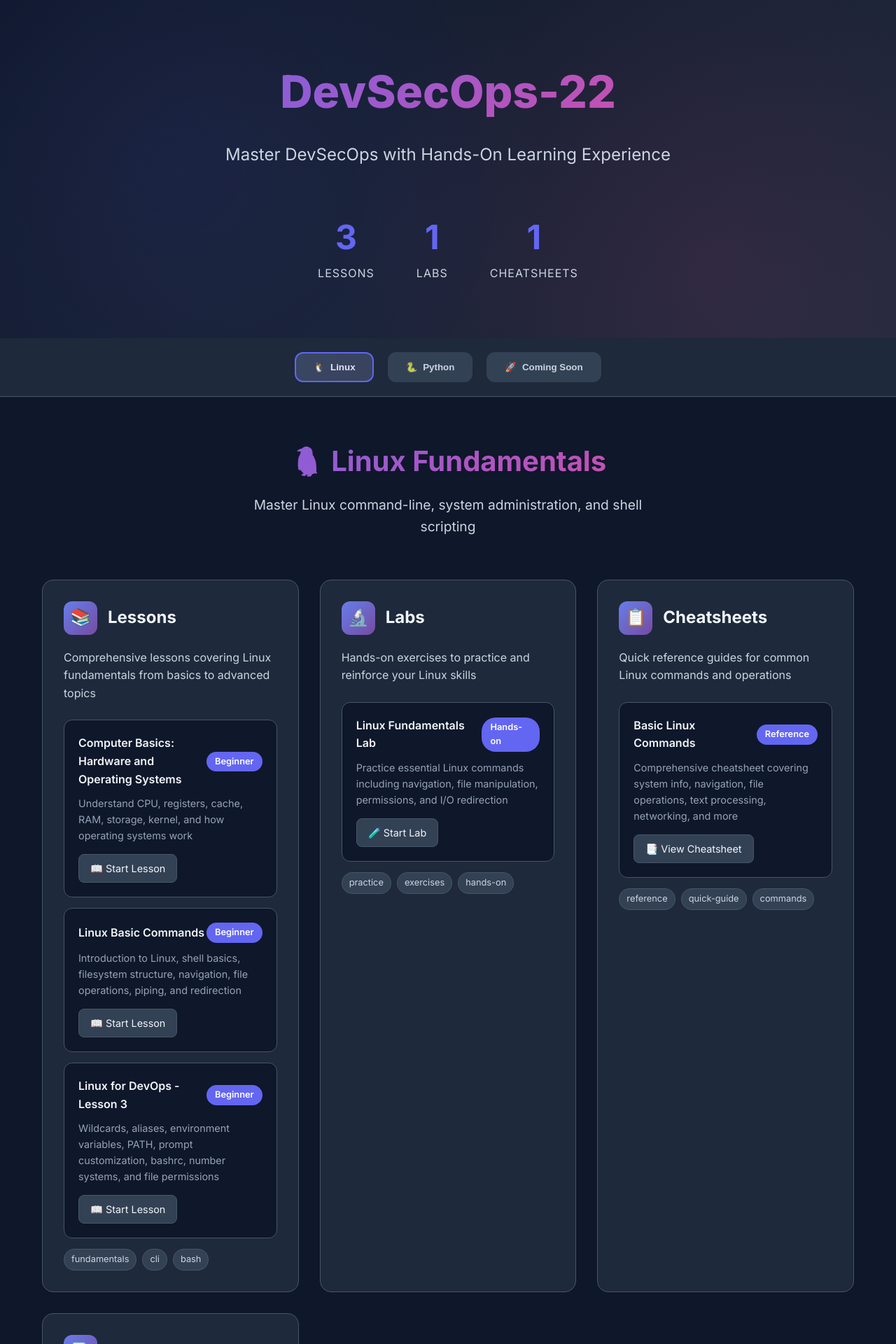
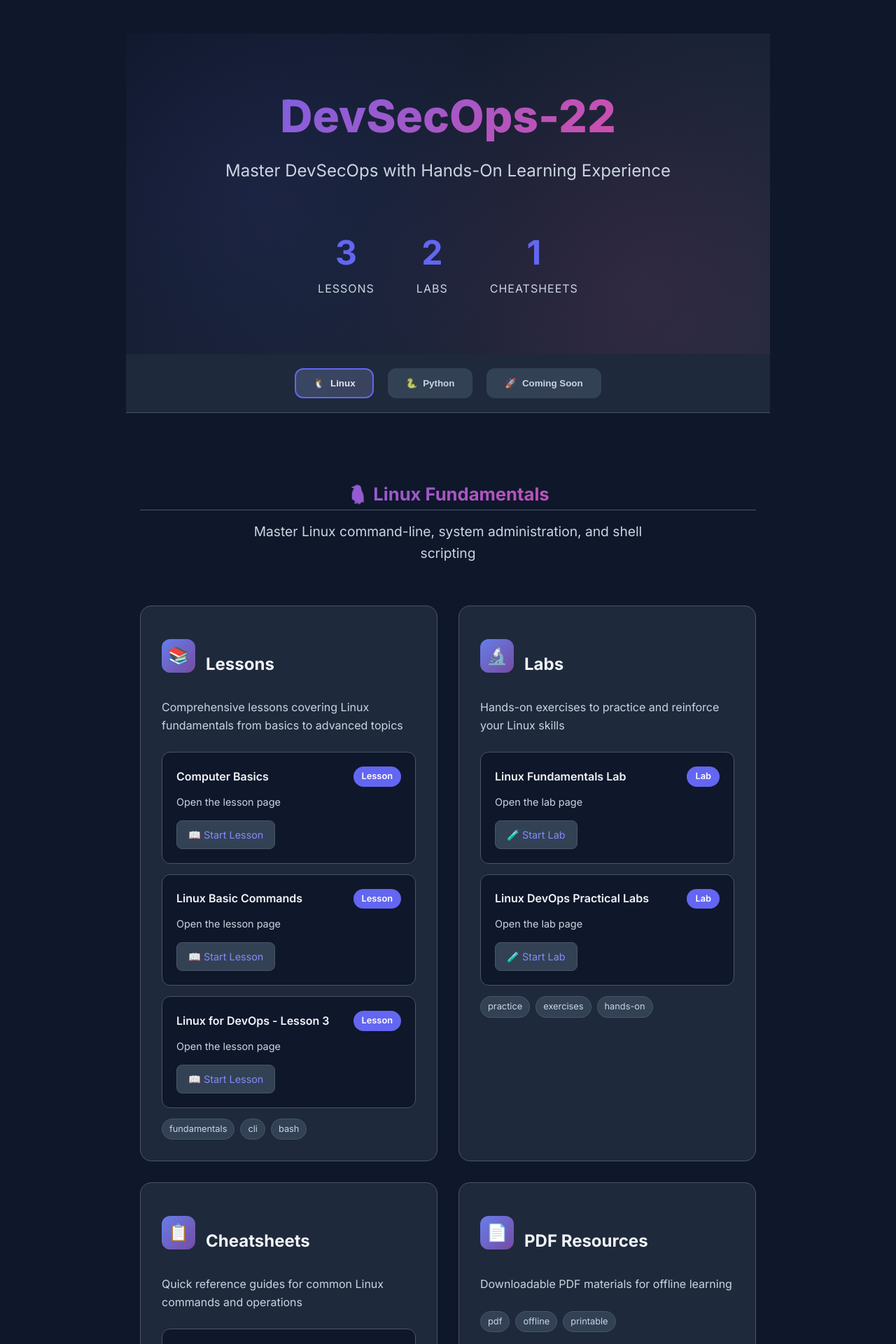
Before and after one commit to hothaifa96/DevSecOps22, a Jekyll site: the page built from index.md, in a window 1280 px wide. Shown: the top 1920 px of the page at 70% size. Built offline with Jekyll 4.4.1, drawn with Linux system fonts in a browser that asks for light colours; some of the changed text lies outside the part shown.

```diff
--- a/_layouts/default.html
+++ b/_layouts/default.html
@@ -24,9 +24,132 @@
       footer {
         display: none !important;
       }
+
+      :root {
+        --bg: #0f172a;
+        --bg-2: #1e293b;
+        --text: #f1f5f9;
+        --muted: #cbd5e1;
+        --border: #334155;
+        --link: #818cf8;
+        --link-hover: #a5b4fc;
+        --code-bg: #0b1220;
+      }
+
+      body {
+        margin: 0;
+        font-family:
+          "Inter",
+          -apple-system,
+          BlinkMacSystemFont,
+          "Segoe UI",
+          Roboto,
+          sans-serif;
+        background: var(--bg);
+        color: var(--text);
+        line-height: 1.75;
+      }
+
+      .page {
+        max-width: 960px;
+        margin: 0 auto;
+        padding: 48px 20px;
+      }
+
+      .prose h1,
+      .prose h2,
+      .prose h3,
+      .prose h4 {
+        line-height: 1.2;
+        margin: 1.6em 0 0.6em;
+      }
+
+      .prose h1 {
+        font-size: 2.2rem;
+        margin-top: 0;
+      }
+
+      .prose h2 {
+        font-size: 1.6rem;
+        border-bottom: 1px solid var(--border);
+        padding-bottom: 0.4rem;
+      }
+
+      .prose p,
+      .prose ul,
+      .prose ol {
+        color: var(--muted);
+      }
+
+      .prose a {
+        color: var(--link);
+        text-decoration: none;
+      }
+
+      .prose a:hover {
+        color: var(--link-hover);
+        text-decoration: underline;
+      }
+
+      .prose code {
+        background: rgba(129, 140, 248, 0.12);
+        border: 1px solid rgba(129, 140, 248, 0.18);
+        padding: 0.15em 0.35em;
+        border-radius: 6px;
+        font-size: 0.95em;
+      }
+
+      .prose pre {
+        background: var(--code-bg);
+        border: 1px solid var(--border);
+        border-radius: 12px;
+        padding: 16px;
+        overflow: auto;
+      }
+
+      .prose pre code {
+        background: transparent;
+        border: 0;
+        padding: 0;
+      }
+
+      .prose blockquote {
+        margin: 1.2em 0;
+        padding: 0.4em 1em;
+        border-left: 4px solid var(--link);
+        background: rgba(30, 41, 59, 0.6);
+        color: var(--muted);
+        border-radius: 8px;
+      }
+
+      .prose table {
+        width: 100%;
+        border-collapse: collapse;
+        margin: 1em 0;
+        overflow: hidden;
+        border-radius: 12px;
+        border: 1px solid var(--border);
+      }
+
+      .prose th,
+      .prose td {
+        border-bottom: 1px solid var(--border);
+        padding: 10px 12px;
+        text-align: left;
+        vertical-align: top;
+      }
+
+      .prose th {
+        background: rgba(30, 41, 59, 0.8);
+        color: var(--text);
+      }
+
+      .prose tr:last-child td {
+        border-bottom: 0;
+      }
     </style>
   </head>
   <body>
-    {{ content }}
+    <main class="page prose">{{ content }}</main>
   </body>
 </html>
--- a/index.md
+++ b/index.md
@@ -493,20 +493,26 @@
     <h1>DevSecOps-22</h1>
     <p class="hero-subtitle">Master DevSecOps with Hands-On Learning Experience</p>
 
+    {% assign linux_lessons = site.pages | where_exp: "p", "p.url contains '/linux/lessons/'" | sort: "url" %}
+    {% assign linux_labs = site.pages | where_exp: "p", "p.url contains '/linux/labs/'" | sort: "url" %}
+    {% assign linux_cheatsheets = site.pages | where_exp: "p", "p.url contains '/linux/cheatsheets/'" | sort: "url" %}
+    {% assign linux_pdfs = site.static_files | where_exp: "f", "f.path contains '/linux/pdf/'" | where_exp: "f", "f.extname == '.pdf'" | sort: "path" %}
+
     <div class="hero-stats">
       <div class="stat">
-        <span class="stat-number" id="lessonsCount">3</span>
+        <span class="stat-number" id="lessonsCount">{{ linux_lessons | size }}</span>
         <span class="stat-label">Lessons</span>
       </div>
       <div class="stat">
-        <span class="stat-number" id="labsCount">1</span>
+        <span class="stat-number" id="labsCount">{{ linux_labs | size }}</span>
         <span class="stat-label">Labs</span>
       </div>
       <div class="stat">
-        <span class="stat-number" id="cheatsheetsCount">1</span>
+        <span class="stat-number" id="cheatsheetsCount">{{ linux_cheatsheets | size }}</span>
         <span class="stat-label">Cheatsheets</span>
       </div>
     </div>
+
   </div>
 </div>
 
@@ -543,36 +549,18 @@
         <p class="card-description">Comprehensive lessons covering Linux fundamentals from basics to advanced topics</p>
 
         <ul class="content-list">
+          {% for p in linux_lessons %}
           <li class="content-item">
             <div class="item-header">
-              <span class="item-title">Computer Basics: Hardware and Operating Systems</span>
-              <span class="item-badge">Beginner</span>
+              <span class="item-title">{{ p.title | escape }}</span>
+              <span class="item-badge">Lesson</span>
             </div>
-            <p class="item-description">Understand CPU, registers, cache, RAM, storage, kernel, and how operating systems work</p>
+            <p class="item-description">Open the lesson page</p>
             <div class="item-links">
-              <a href="{{ site.baseurl }}/linux/lessons/01-computer-basics/" class="item-link">📖 Start Lesson</a>
+              <a href="{{ site.baseurl }}{{ p.url }}" class="item-link">📖 Start Lesson</a>
             </div>
           </li>
-          <li class="content-item">
-            <div class="item-header">
-              <span class="item-title">Linux Basic Commands</span>
-              <span class="item-badge">Beginner</span>
-            </div>
-            <p class="item-description">Introduction to Linux, shell basics, filesystem structure, navigation, file operations, piping, and redirection</p>
-            <div class="item-links">
-              <a href="{{ site.baseurl }}/linux/lessons/02-linux-basic-commands/" class="item-link">📖 Start Lesson</a>
-            </div>
-          </li>
-          <li class="content-item">
-            <div class="item-header">
-              <span class="item-title">Linux for DevOps - Lesson 3</span>
-              <span class="item-badge">Beginner</span>
-            </div>
-            <p class="item-description">Wildcards, aliases, environment variables, PATH, prompt customization, bashrc, number systems, and file permissions</p>
-            <div class="item-links">
-              <a href="{{ site.baseurl }}/linux/lessons/03-linux/" class="item-link">📖 Start Lesson</a>
-            </div>
-          </li>
+          {% endfor %}
         </ul>
 
         <div class="tags">
@@ -591,16 +579,18 @@
         <p class="card-description">Hands-on exercises to practice and reinforce your Linux skills</p>
 
         <ul class="content-list">
+          {% for p in linux_labs %}
           <li class="content-item">
             <div class="item-header">
-              <span class="item-title">Linux Fundamentals Lab</span>
-              <span class="item-badge">Hands-on</span>
+              <span class="item-title">{{ p.title | escape }}</span>
+              <span class="item-badge">Lab</span>
             </div>
-            <p class="item-description">Practice essential Linux commands including navigation, file manipulation, permissions, and I/O redirection</p>
+            <p class="item-description">Open the lab page</p>
             <div class="item-links">
-              <a href="{{ site.baseurl }}/linux/labs/1-lab/" class="item-link">🧪 Start Lab</a>
+              <a href="{{ site.baseurl }}{{ p.url }}" class="item-link">🧪 Start Lab</a>
             </div>
           </li>
+          {% endfor %}
         </ul>
 
         <div class="tags">
@@ -619,16 +609,18 @@
         <p class="card-description">Quick reference guides for common Linux commands and operations</p>
 
         <ul class="content-list">
+          {% for p in linux_cheatsheets %}
           <li class="content-item">
             <div class="item-header">
-              <span class="item-title">Basic Linux Commands</span>
-              <span class="item-badge">Reference</span>
+              <span class="item-title">{{ p.title | escape }}</span>
+              <span class="item-badge">Cheatsheet</span>
             </div>
-            <p class="item-description">Comprehensive cheatsheet covering system info, navigation, file operations, text processing, networking, and more</p>
+            <p class="item-description">Open the cheatsheet page</p>
             <div class="item-links">
-              <a href="{{ site.baseurl }}/linux/cheatsheets/basic-linux-commands/" class="item-link">📑 View Cheatsheet</a>
+              <a href="{{ site.baseurl }}{{ p.url }}" class="item-link">📑 View Cheatsheet</a>
             </div>
           </li>
+          {% endfor %}
         </ul>
 
         <div class="tags">
@@ -647,26 +639,18 @@
         <p class="card-description">Downloadable PDF materials for offline learning</p>
 
         <ul class="content-list">
+          {% for f in linux_pdfs %}
           <li class="content-item">
             <div class="item-header">
-              <span class="item-title">Linux Introduction</span>
+              <span class="item-title">{{ f.basename | replace: '-', ' ' | replace: '_', ' ' | escape }}</span>
               <span class="item-badge">PDF</span>
             </div>
-            <p class="item-description">Introduction to Linux concepts and fundamentals</p>
+            <p class="item-description">Download PDF</p>
             <div class="item-links">
-              <a href="{{ site.baseurl }}/linux/pdf/linux-intro.pdf" class="item-link">⬇️ Download PDF</a>
+              <a href="{{ site.baseurl }}{{ f.path }}" class="item-link">⬇️ Download PDF</a>
             </div>
           </li>
-          <li class="content-item">
-            <div class="item-header">
-              <span class="item-title">Linux Basic Commands PDF</span>
-              <span class="item-badge">PDF</span>
-            </div>
-            <p class="item-description">Printable reference for basic Linux commands</p>
-            <div class="item-links">
-              <a href="{{ site.baseurl }}/linux/pdf/linux%20basic-commands.pdf" class="item-link">⬇️ Download PDF</a>
-            </div>
-          </li>
+          {% endfor %}
         </ul>
 
         <div class="tags">
@@ -829,9 +813,9 @@
 
 // Animate counters on load
 document.addEventListener('DOMContentLoaded', function() {
-  animateCounter('lessonsCount', 3);
-  animateCounter('labsCount', 1);
-  animateCounter('cheatsheetsCount', 1);
+  animateCounter('lessonsCount', {{ linux_lessons | size }});
+  animateCounter('labsCount', {{ linux_labs | size }});
+  animateCounter('cheatsheetsCount', {{ linux_cheatsheets | size }});
 });
 
 function animateCounter(id, target) {
```
Also changed, not shown: linux/labs/2-lab.md (+32 -4 lines).
